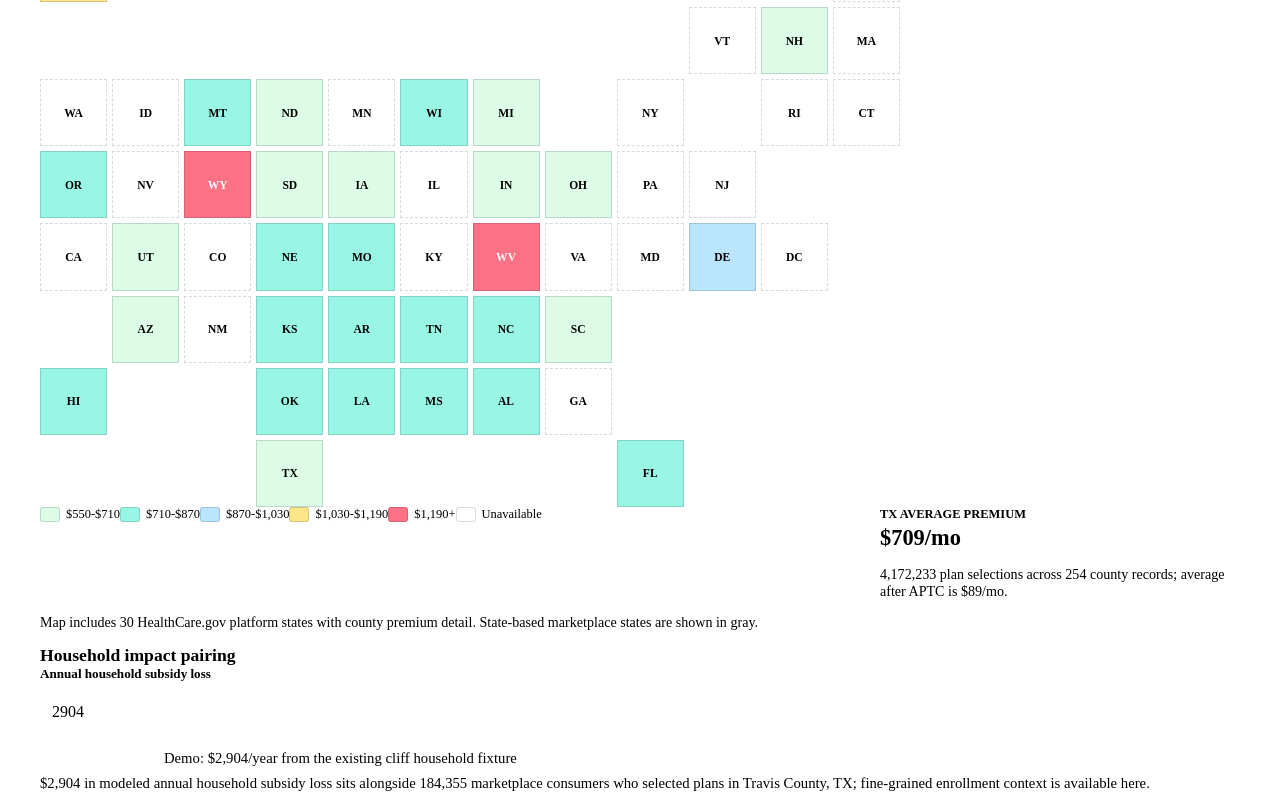
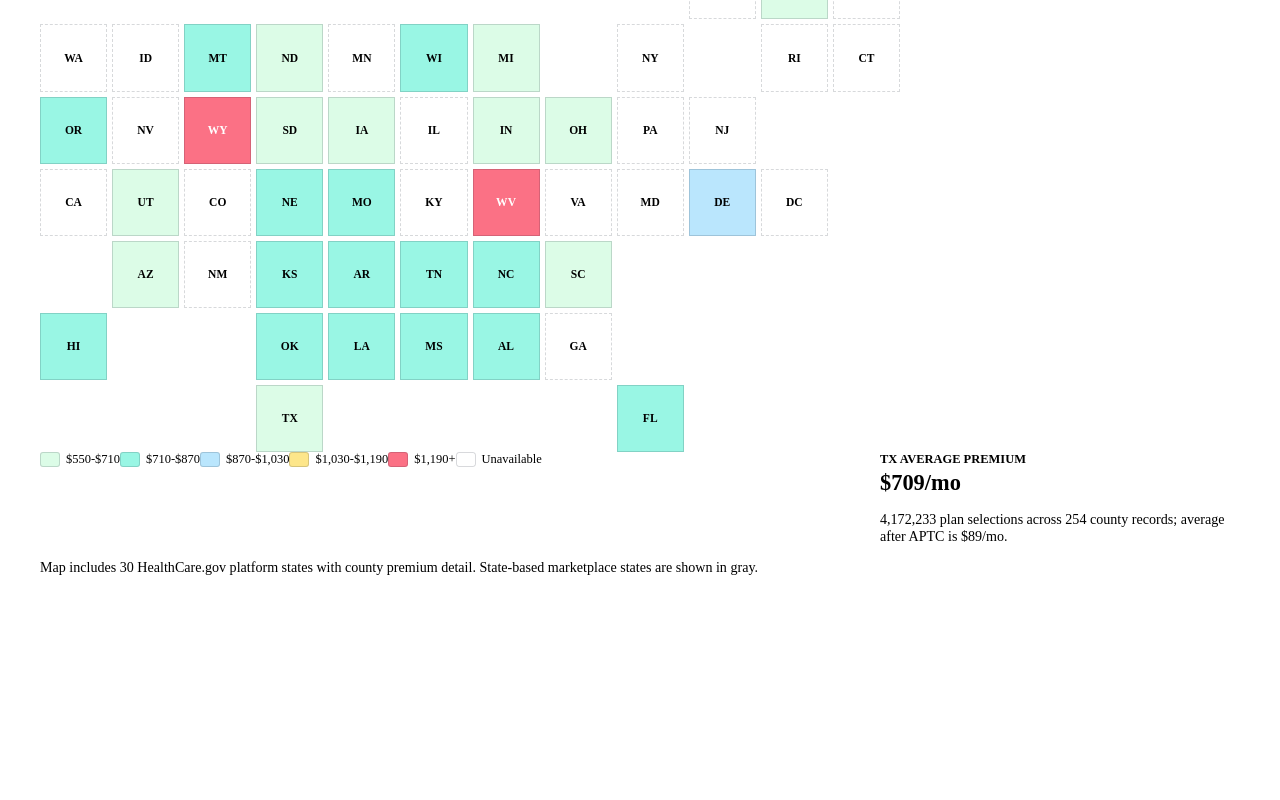
Before and after one commit to PolicyEngine/acacalc, a Next.js app: page /LocalImpact in a window 1280 px wide. Shown: the part 570-1370 px from the top of the page. After the commit the page ends 1168 px from the top, so only its background shows below. Built offline with nearby package versions, Linux system fonts and the light colour scheme.

Commit message:
Remove local impact household pairing panel

```diff
--- a/src/pages/LocalImpact.css
+++ b/src/pages/LocalImpact.css
@@ -42,10 +42,6 @@
   border-radius: var(--pe-radius-md);
   box-shadow: var(--pe-shadow-sm);
   padding: var(--pe-space-lg);
-}
-
-.local-impact-panel {
-  grid-column: 1 / -1;
 }
 
 .local-map-panel {
@@ -161,9 +157,7 @@
 
 .local-platform-summary p,
 .local-message,
-.local-fallback p,
-.local-impact-actions span,
-.local-impact-copy p {
+.local-fallback p {
   color: var(--pe-text-secondary);
   font-size: 0.92rem;
 }
@@ -204,41 +198,6 @@
 
 .local-fallback strong {
   color: var(--pe-gray-900);
-}
-
-.local-impact-actions {
-  align-items: center;
-  display: flex;
-  gap: var(--pe-space-md);
-  margin: calc(var(--pe-space-sm) * -1) 0 var(--pe-space-md);
-}
-
-.local-impact-actions button {
-  background: var(--pe-accent);
-  border: 1px solid var(--pe-accent);
-  border-radius: var(--pe-radius-md);
-  color: #fff;
-  cursor: pointer;
-  font: inherit;
-  font-size: 0.88rem;
-  font-weight: 700;
-  padding: 8px 14px;
-  transition: background var(--pe-transition-fast);
-}
-
-.local-impact-actions button:hover {
-  background: var(--pe-accent-hover);
-}
-
-.local-impact-copy {
-  background: var(--pe-blue-50);
-  border: 1px solid var(--pe-blue-100);
-  border-radius: var(--pe-radius-md);
-  padding: var(--pe-space-md);
-}
-
-.local-impact-copy p {
-  margin: 0;
 }
 
 .premium-map-grid {
@@ -387,11 +346,6 @@
     grid-template-columns: 1fr;
   }
 
-  .local-impact-actions {
-    align-items: flex-start;
-    flex-direction: column;
-  }
-
   .premium-map-footer {
     flex-direction: column;
   }
--- a/src/pages/LocalImpact.jsx
+++ b/src/pages/LocalImpact.jsx
@@ -1,7 +1,6 @@
 import { useMemo, useState } from "react";
 import countiesByState from "../../counties.json";
 import StatePremiumMap from "../components/StatePremiumMap";
-import cliffDemoData from "../data/households/cliff_demo.json";
 import {
   formatCurrency,
   formatNumber,
@@ -47,9 +46,6 @@ function Metric({ label, value, detail }) {
 function LocalImpact() {
   const [state, setState] = useState(DEFAULT_STATE);
   const [county, setCounty] = useState(DEFAULT_COUNTY);
-  const [subsidyLoss, setSubsidyLoss] = useState(
-    Math.round(cliffDemoData.at_650_fpl.cliff_loss_annual),
-  );
 
   const stateOptions = useMemo(
     () => Object.keys(countiesByState).sort(),
@@ -65,8 +61,6 @@ function LocalImpact() {
     [state, selectedCounty],
   );
 
-  const demoLoss = Math.round(cliffDemoData.at_650_fpl.cliff_loss_annual);
-  const hasSubsidyLoss = Number(subsidyLoss) > 0;
   const location = `${selectedCounty}, ${state}`;
 
   const selectState = (nextState) => {
@@ -78,30 +72,14 @@ function LocalImpact() {
     selectState(event.target.value);
   };
 
-  const pairedImpactText = () => {
-    if (!hasSubsidyLoss) {
-      return "Enter a household subsidy loss from the calculator to pair it with local enrollment scale.";
-    }
-
-    if (context.countyContextAvailable) {
-      return `${formatCurrency(subsidyLoss)} in modeled annual household subsidy loss sits alongside ${formatNumber(context.marketplace_plan_selections)} marketplace consumers who selected plans in ${location}; fine-grained enrollment context is available here.`;
-    }
-
-    if (context.fineGrainedCmsAvailable) {
-      return `${formatCurrency(subsidyLoss)} in modeled annual household subsidy loss can be paired with county enrollment context once this geography is added to the compact CMS dataset.`;
-    }
-
-    return `${formatCurrency(subsidyLoss)} in modeled annual household subsidy loss is shown with a fallback note because fine-grained CMS county/ZIP enrollment context is unavailable for ${state}.`;
-  };
-
   return (
     <main className="local-impact-page">
       <section className="local-impact-heading">
         <p className="eyebrow">Local impact</p>
-        <h2>Pair household subsidy changes with Marketplace enrollment scale</h2>
+        <h2>Explore Marketplace enrollment and premium context</h2>
         <p>
-          Select a geography, then connect the calculator's household-level
-          subsidy loss to CMS Marketplace enrollment context.
+          Select a geography, then compare CMS Marketplace enrollment context
+          with state-level average premium patterns.
         </p>
       </section>
 
@@ -198,37 +176,6 @@ function LocalImpact() {
           onSelectState={selectState}
           selectedState={state}
         />
-
-        <div className="local-panel local-impact-panel">
-          <div className="local-panel-header">
-            <h3>Household impact pairing</h3>
-          </div>
-
-          <label className="local-field">
-            <span>Annual household subsidy loss</span>
-            <input
-              type="number"
-              min="0"
-              step="100"
-              value={subsidyLoss}
-              onChange={(event) => setSubsidyLoss(event.target.value)}
-            />
-          </label>
-
-          <div className="local-impact-actions">
-            <button type="button" onClick={() => setSubsidyLoss(demoLoss)}>
-              Use demo result
-            </button>
-            <span>
-              Demo: {formatCurrency(demoLoss)}/year from the existing cliff
-              household fixture
-            </span>
-          </div>
-
-          <div className="local-impact-copy">
-            <p>{pairedImpactText()}</p>
-          </div>
-        </div>
       </section>
     </main>
   );
```
